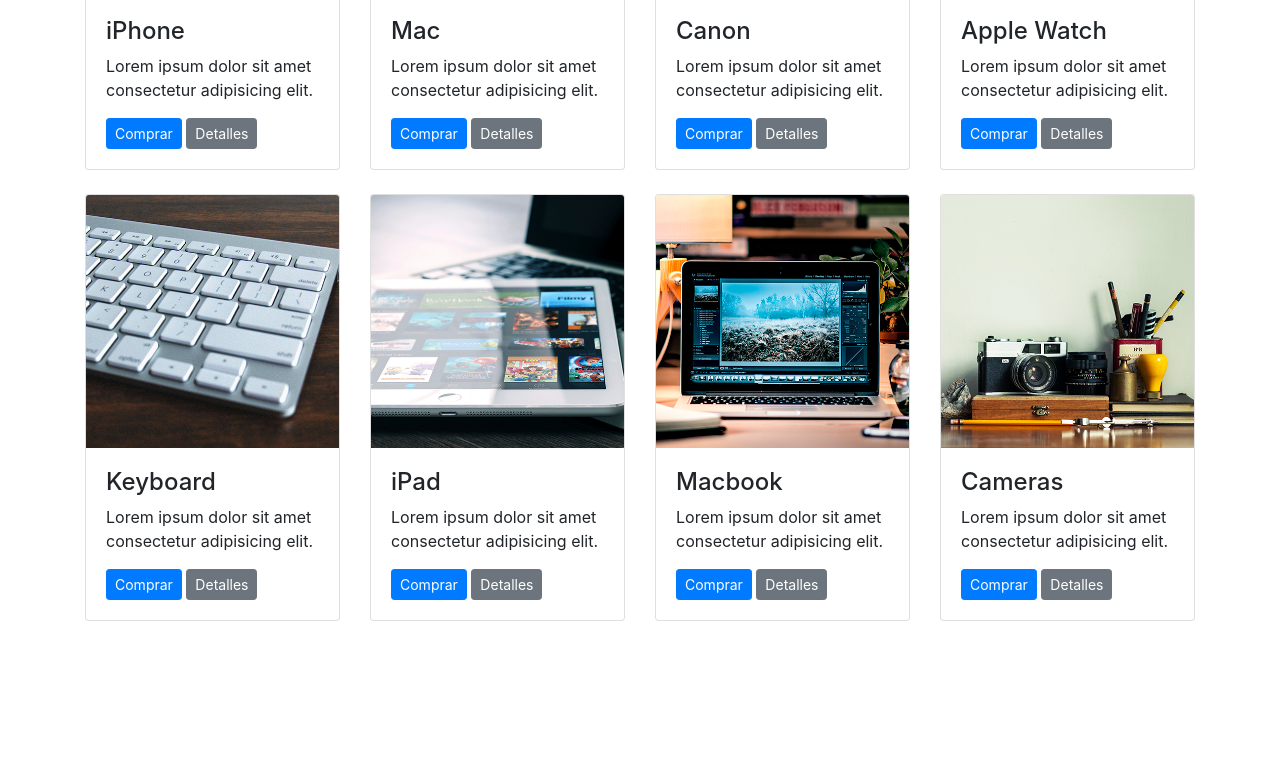
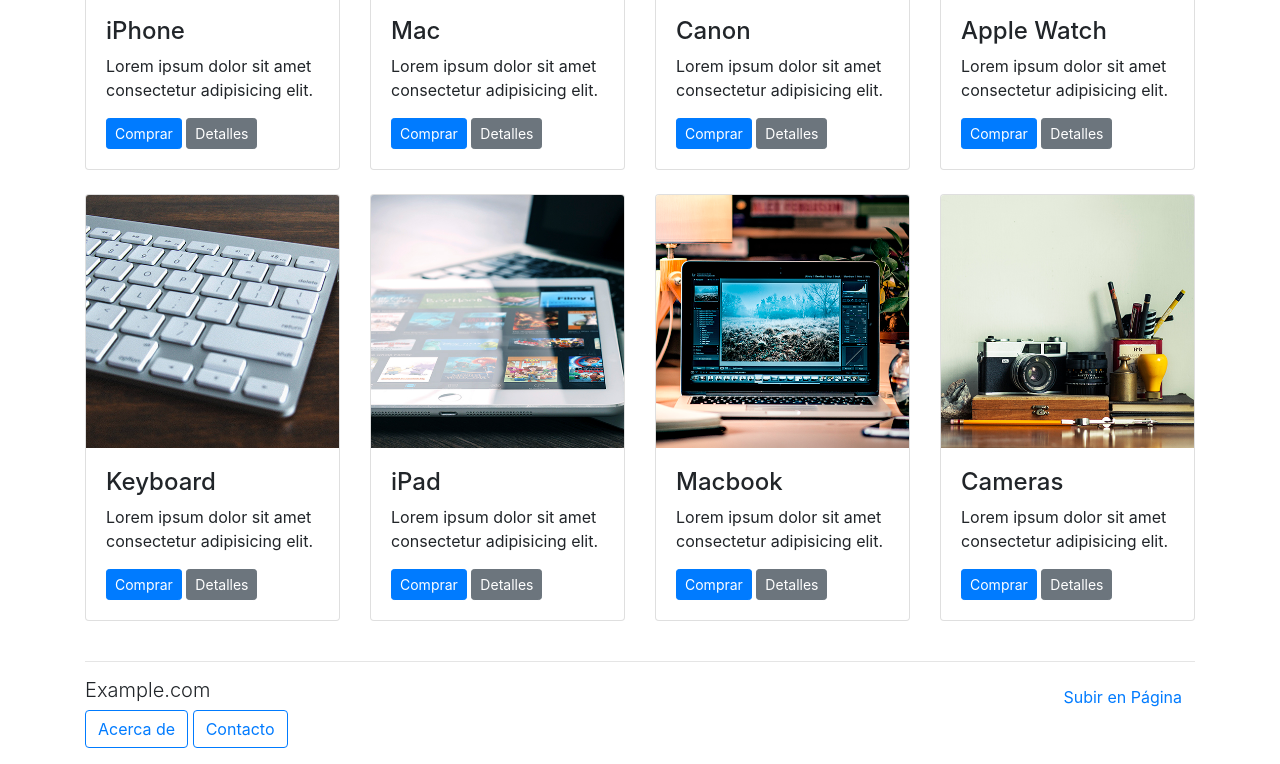
Before and after one commit to MilenaGiachetti/practicadebootstrap, a plain HTML site: page index.html in a window 1280 px wide. Shown: the part 778-1542 px from the top of the page. Before the commit the page ends 1423 px from the top, so only its background shows below. Drawn offline with Linux system fonts and the light colour scheme.

Commit message:
agregado footer

```diff
--- a/index.html
+++ b/index.html
@@ -44,9 +44,7 @@
         </nav>
     </header>
     <main class="container">
-    </main>
-    <main class="container">
-        <div class="row mt-5">
+        <section class="row mt-5">
             <div class="col">
                 <div class="carousel slide" id="principal-carousel" data-ride="carousel">
                     <ol class="carousel-indicators">
@@ -75,8 +73,8 @@
                     </a>
                 </div>
             </div>
-        </div>
-        <div class="row">
+        </section>
+        <section class="row">
             <div class="col-12">
                 <h2 class="my-4 text-center">Galería</h2>
                 <hr>
@@ -169,8 +167,23 @@
                     </div>
                 </div>
             </div>
+        </section>
+    </main>
+    <footer class="container">
+        <div class="row">
+            <div class="col-12">
+                <hr>
+            </div>
+            <div class="col mb-3">
+                <h3 class="lead">Example.com</h3>
+                <a href="#" class="btn btn-outline-primary">Acerca de</a>
+                <a href="#" class="btn btn-outline-primary">Contacto</a>
+            </div>
+            <div class="col text-right">
+                <a href="#top" class="btn btn-link">Subir en Página</a>
+            </div>
         </div>
-    </main>
+    </footer>
 
     <script src="js/jquery-3.4.1.min.js"></script>
     <script src="js/popper.min.js"></script>
```
